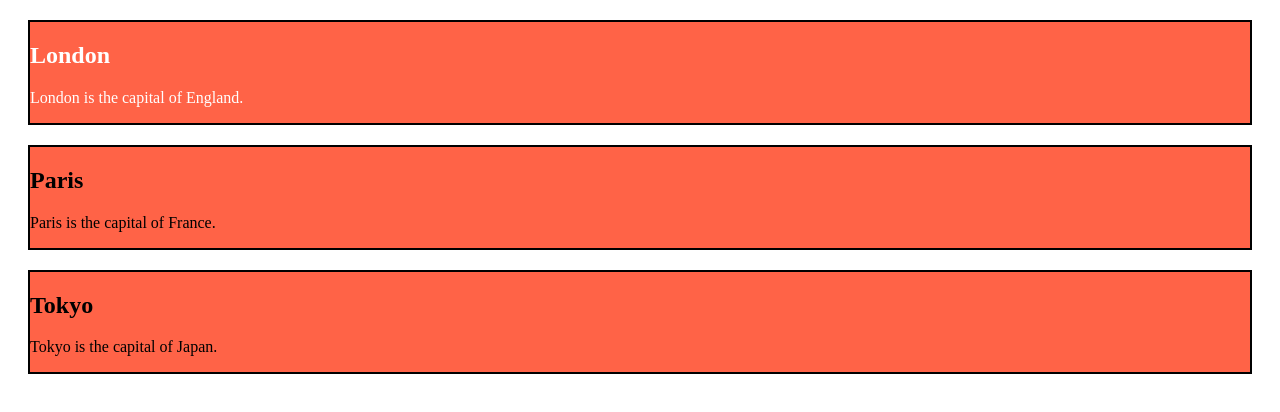
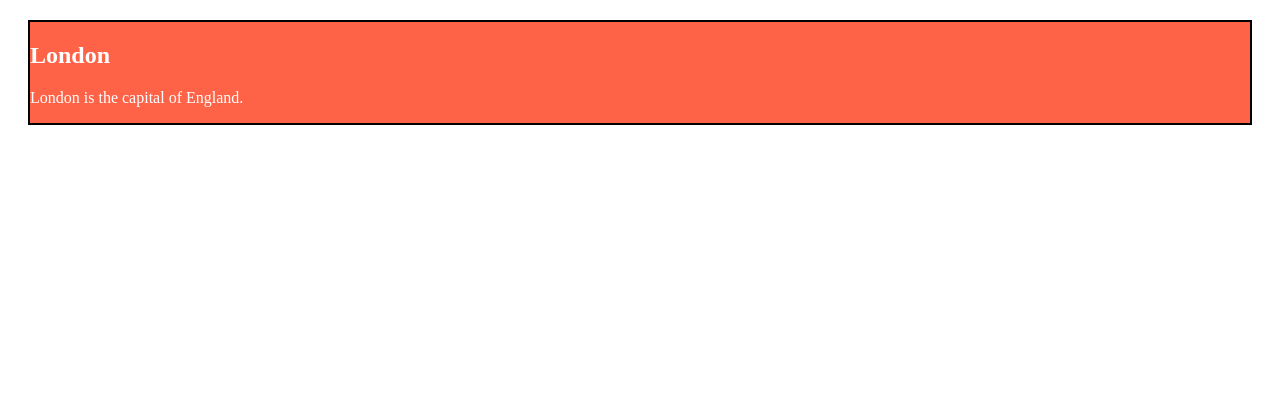
Before and after one commit to KevinCharette1/heapcertification, a plain HTML site: page index.html in a window 1280 px wide. Drawn offline with Linux system fonts and the light colour scheme.

Commit message:
Update index.html

```diff
--- a/index.html
+++ b/index.html
@@ -25,16 +25,5 @@
 <h2>London</h2>
 <p>London is the capital of England.</p>
 </div>
-
-<div class="city">
-<h2>Paris</h2>
-<p>Paris is the capital of France.</p>
-</div>
-
-<div class="city">
-<h2>Tokyo</h2>
-<p>Tokyo is the capital of Japan.</p>
-</div>
-
 </body>
 </html>
```
